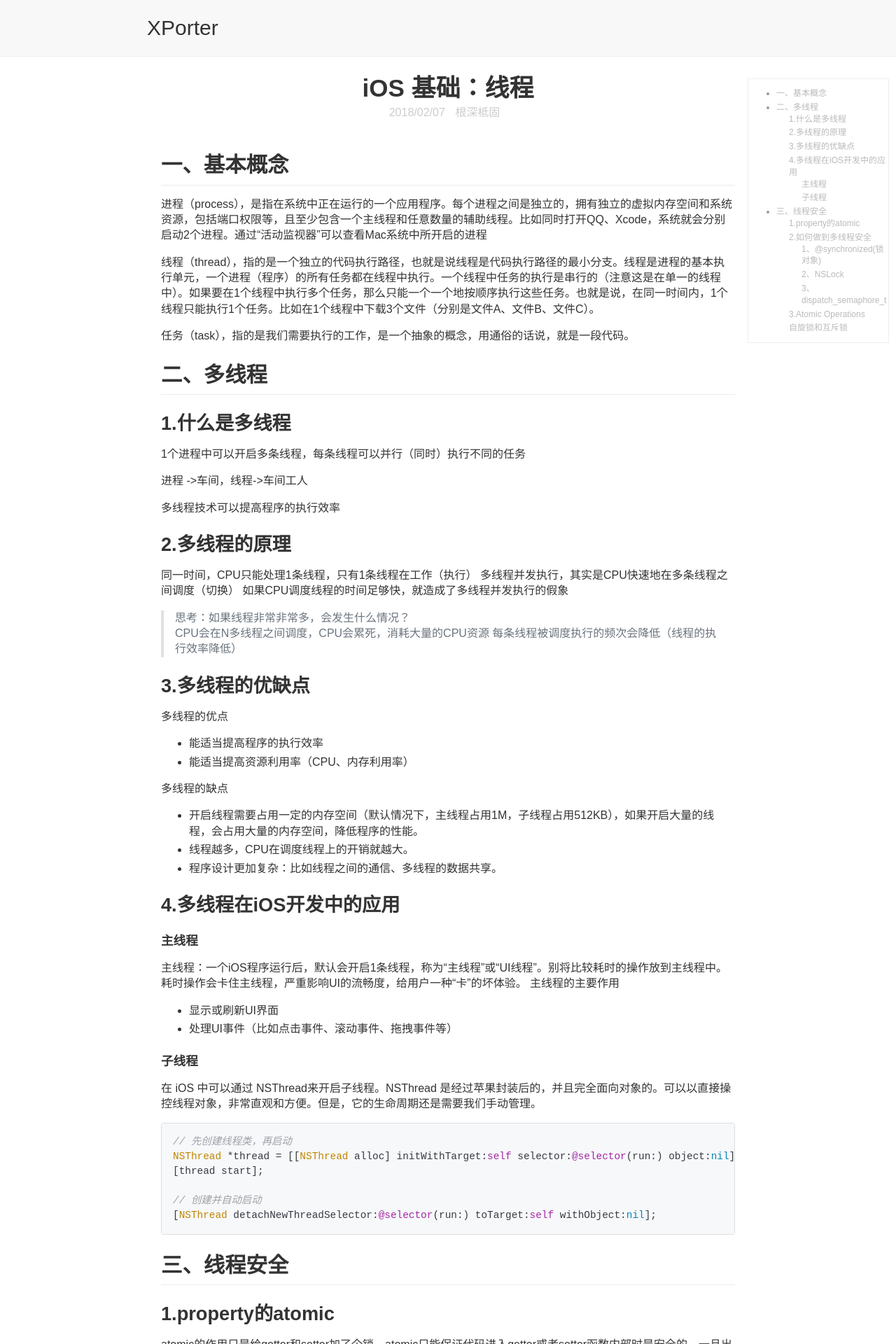
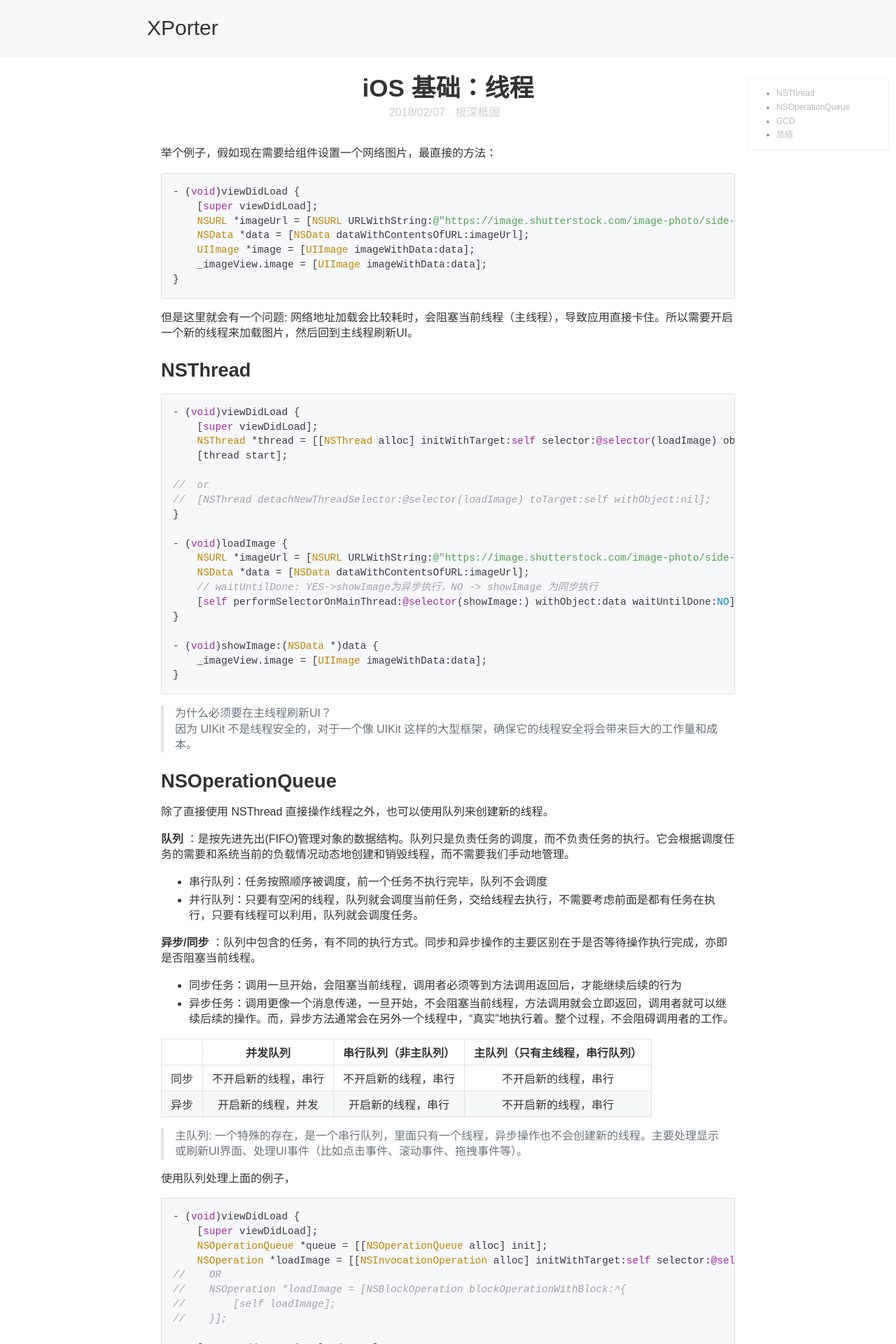
Before and after one commit to nyzhanggy/dulldevil.github.io, a Jekyll site: the page built from _posts/base/2018-2-7-线程.md, in a window 1280 px wide. Shown: the top 1920 px of the page at 70% size. Built offline with Jekyll 4.4.1, drawn with Linux system fonts in a browser that asks for light colours; some of the changed text lies outside the part shown.

Commit message:
no message

````diff
--- a/_posts/base/2018-2-7-线程.md
+++ b/_posts/base/2018-2-7-线程.md
@@ -6,227 +6,180 @@ categories: [根深柢固]
 - TOC
 {:toc}
 
-## 一、基本概念
+举个例子，假如现在需要给组件设置一个网络图片，最直接的方法：
+
+```objective-c
+- (void)viewDidLoad {
+    [super viewDidLoad];
+    NSURL *imageUrl = [NSURL URLWithString:@"https://image.shutterstock.com/image-photo/side-smiling-african-woman-walking-600w-1530309629.jpg"]];
+    NSData *data = [NSData dataWithContentsOfURL:imageUrl];
+    UIImage *image = [UIImage imageWithData:data];
+    _imageView.image = [UIImage imageWithData:data];
+}
+```
+
+但是这里就会有一个问题: 网络地址加载会比较耗时，会阻塞当前线程（主线程），导致应用直接卡住。所以需要开启一个新的线程来加载图片，然后回到主线程刷新UI。
+
+### NSThread
+```objective-c
+- (void)viewDidLoad {
+    [super viewDidLoad];
+    NSThread *thread = [[NSThread alloc] initWithTarget:self selector:@selector(loadImage) object:nil];
+    [thread start];
+
+//  or
+//  [NSThread detachNewThreadSelector:@selector(loadImage) toTarget:self withObject:nil];
+}
+
+- (void)loadImage {
+    NSURL *imageUrl = [NSURL URLWithString:@"https://image.shutterstock.com/image-photo/side-smiling-african-woman-walking-600w-1530309629.jpg"];
+    NSData *data = [NSData dataWithContentsOfURL:imageUrl];
+    // waitUntilDone: YES->showImage为异步执行，NO -> showImage 为同步执行
+    [self performSelectorOnMainThread:@selector(showImage:) withObject:data waitUntilDone:NO];
+}
+
+- (void)showImage:(NSData *)data {
+    _imageView.image = [UIImage imageWithData:data];
+}
+```
+
+> 为什么必须要在主线程刷新UI？
+因为 UIKit 不是线程安全的，对于一个像 UIKit 这样的大型框架，确保它的线程安全将会带来巨大的工作量和成本。
+
+### NSOperationQueue
+除了直接使用 NSThread 直接操作线程之外，也可以使用队列来创建新的线程。
+
+**队列** ：是按先进先出(FIFO)管理对象的数据结构。队列只是负责任务的调度，而不负责任务的执行。它会根据调度任务的需要和系统当前的负载情况动态地创建和销毁线程，而不需要我们手动地管理。
+
+* 串行队列：任务按照顺序被调度，前一个任务不执行完毕，队列不会调度
+* 并行队列：只要有空闲的线程，队列就会调度当前任务，交给线程去执行，不需要考虑前面是都有任务在执行，只要有线程可以利用，队列就会调度任务。
+
+**异步/同步** ：队列中包含的任务，有不同的执行方式。同步和异步操作的主要区别在于是否等待操作执行完成，亦即是否阻塞当前线程。
+
+* 同步任务：调用一旦开始，会阻塞当前线程，调用者必须等到方法调用返回后，才能继续后续的行为
+* 异步任务：调用更像一个消息传递，一旦开始，不会阻塞当前线程，方法调用就会立即返回，调用者就可以继续后续的操作。而，异步方法通常会在另外一个线程中，“真实”地执行着。整个过程，不会阻碍调用者的工作。
+
+
+| |并发队列|串行队列（非主队列）|主队列（只有主线程，串行队列）|
+|:-:|:-:|:-:|:-:|
+|同步|不开启新的线程，串行|不开启新的线程，串行|不开启新的线程，串行|
+|异步|开启新的线程，并发|开启新的线程，串行|不开启新的线程，串行|
+
+> 主队列: 一个特殊的存在，是一个串行队列，里面只有一个线程，异步操作也不会创建新的线程。主要处理显示或刷新UI界面、处理UI事件（比如点击事件、滚动事件、拖拽事件等）。
+
+使用队列处理上面的例子，
+
+```objective-c
+- (void)viewDidLoad {
+    [super viewDidLoad];
+    NSOperationQueue *queue = [[NSOperationQueue alloc] init];
+    NSOperation *loadImage = [[NSInvocationOperation alloc] initWithTarget:self selector:@selector(loadImage) object:nil];
+//    OR
+//    NSOperation *loadImage = [NSBlockOperation blockOperationWithBlock:^{
+//        [self loadImage];
+//    }];
+
+    [queue addOperation:loadImage];
+}
+
+- (void)loadImage {
+    NSURL *imageUrl = [NSURL URLWithString:@"https://image.shutterstock.com/image-photo/side-smiling-african-woman-walking-600w-1530309629.jpg"];
+    NSData *data = [NSData dataWithContentsOfURL:imageUrl];
+
+    NSOperation *showImage = [[NSInvocationOperation alloc] initWithTarget:self selector:@selector(showImage:) object:data];
+//    OR
+//    NSOperation *showImage = [NSBlockOperation blockOperationWithBlock:^{
+//        [self showImage:data];
+//    }];
+    [[NSOperationQueue mainQueue] addOperation:showImage];
+}
+
+- (void)showImage:(NSData *)data {
+    _imageView.image = [UIImage imageWithData:data];
+}
+
+```
+
+
+NSOperationQueue 默认是一个并发队列，并且添加到 NSOperationQueue 里面的 Operation 都是异步执行的。所以 loadImage 会在新的线程中执行，并不会阻塞主线程。
+
+尽管 NSOperationQueue 类是被设计成用来并发执行 operation 的，但是我们也可以强制一个 operation queue 一次只执行一个 operation 。我们可以通过 setMaxConcurrentoperationCount: 方法来设置一个 operation queue 最大可并发的 operation 数，因此将这个值设置成 1 就可以实现让 operation queue 一次只执行一个 operation 的目的。
+
+NSOperation 之间可以添加相互依赖，但是一定要注意不要A依赖B，然后B又依赖A，这样A和B相互依赖造成都不能得到执行。如果A和B处于不同的操作队列，也是可以设置依赖关系的。
+
+```
+[operationB addDependency:operationA];
+```
+
+### GCD
+NSOperation是一个抽象类，是OC语言中基于GCD的面向对象的封装。如果使用GCD来解决上面的问题：
+
+```
+- (void)viewDidLoad {
+    [super viewDidLoad];
+    // dispatch_get_global_queue 获取全局的并行队列
+    dispatch_async(dispatch_get_global_queue(DISPATCH_QUEUE_PRIORITY_DEFAULT, 0), ^{
+        [self loadImage];
+    });
+}
+
+- (void)loadImage {
+    NSURL *imageUrl = [NSURL URLWithString:@"https://image.shutterstock.com/image-photo/side-smiling-african-woman-walking-600w-1530309629.jpg"];
+    NSData *data = [NSData dataWithContentsOfURL:imageUrl];
+    dispatch_async(dispatch_get_main_queue(), ^{
+        [self showImage:data];
+    });
+}
+
+- (void)showImage:(NSData *)data {
+    _imageView.image = [UIImage imageWithData:data];
+}
+```
+
+相对于NSOperationQueue 里面的 Operation 都是异步执行的来说，GCD是可以添加同步任务的。
+
+```
+dispatch_sync(dispatch_get_global_queue(DISPATCH_QUEUE_PRIORITY_DEFAULT, 0), ^{
+    NSLog(@"%@",[NSThread currentThread]);
+});
+```
+
+但是添加同步任务是一个有风险的操作，在串行队列的任务中，向所在的队列添加同步任务操作，就会出现线程锁死的情况。
+
+```
+- (void)viewDidLoad {
+    [super viewDidLoad];
+    dispatch_queue_t serialQueue = dispatch_queue_create("Serial_Queue", DISPATCH_QUEUE_SERIAL);
+
+    dispatch_async(serialQueue, ^{
+        NSLog(@"add task %@",[NSThread currentThread]);
+        [self testSync:serialQueue];
+    });
+    NSLog(@"mian");
+}
+
+- (void)testSync:(dispatch_queue_t)queue {
+    dispatch_sync(queue, ^{
+        NSLog(@"sync1%@",[NSThread currentThread]);
+    });
+
+    NSLog(@"main Sync%@",[NSThread currentThread]);
+}
+```
+
+在iOS由于主队列也是一个串行队列，同时主线程在主队列中，所以下面的操作也会产生锁死
+
+```
+- (void)viewDidLoad {
+    [super viewDidLoad];
+    [self testSync:dispatch_get_main_queue()];
+}
+```
+
+### 总结
 
 进程（process），是指在系统中正在运行的一个应用程序。每个进程之间是独立的，拥有独立的虚拟内存空间和系统资源，包括端口权限等，且至少包含一个主线程和任意数量的辅助线程。比如同时打开QQ、Xcode，系统就会分别启动2个进程。通过“活动监视器”可以查看Mac系统中所开启的进程
 
 线程（thread），指的是一个独立的代码执行路径，也就是说线程是代码执行路径的最小分支。线程是进程的基本执行单元，一个进程（程序）的所有任务都在线程中执行。一个线程中任务的执行是串行的（注意这是在单一的线程中）。如果要在1个线程中执行多个任务，那么只能一个一个地按顺序执行这些任务。也就是说，在同一时间内，1个线程只能执行1个任务。比如在1个线程中下载3个文件（分别是文件A、文件B、文件C）。
 
 任务（task），指的是我们需要执行的工作，是一个抽象的概念，用通俗的话说，就是一段代码。
-
-## 二、多线程
-
-### 1.什么是多线程
-
-1个进程中可以开启多条线程，每条线程可以并行（同时）执行不同的任务
-
-进程 ->车间，线程->车间工人
-
-多线程技术可以提高程序的执行效率
-
-### 2.多线程的原理
-
-同一时间，CPU只能处理1条线程，只有1条线程在工作（执行）
-多线程并发执行，其实是CPU快速地在多条线程之间调度（切换）
-如果CPU调度线程的时间足够快，就造成了多线程并发执行的假象
-
->思考：如果线程非常非常多，会发生什么情况？
-CPU会在N多线程之间调度，CPU会累死，消耗大量的CPU资源
-每条线程被调度执行的频次会降低（线程的执行效率降低）
-
-### 3.多线程的优缺点
-
-多线程的优点
-* 能适当提高程序的执行效率
-* 能适当提高资源利用率（CPU、内存利用率）
-
-多线程的缺点
-* 开启线程需要占用一定的内存空间（默认情况下，主线程占用1M，子线程占用512KB），如果开启大量的线程，会占用大量的内存空间，降低程序的性能。
-* 线程越多，CPU在调度线程上的开销就越大。
-* 程序设计更加复杂：比如线程之间的通信、多线程的数据共享。
-
-
-### 4.多线程在iOS开发中的应用
-###### 主线程
-主线程：一个iOS程序运行后，默认会开启1条线程，称为“主线程”或“UI线程”。别将比较耗时的操作放到主线程中。耗时操作会卡住主线程，严重影响UI的流畅度，给用户一种“卡”的坏体验。
-主线程的主要作用
-* 显示或刷新UI界面
-* 处理UI事件（比如点击事件、滚动事件、拖拽事件等）
-
-###### 子线程
-在 iOS 中可以通过 NSThread来开启子线程。NSThread 是经过苹果封装后的，并且完全面向对象的。可以以直接操控线程对象，非常直观和方便。但是，它的生命周期还是需要我们手动管理。
-
-```
-// 先创建线程类，再启动
-NSThread *thread = [[NSThread alloc] initWithTarget:self selector:@selector(run:) object:nil];
-[thread start];
-
-// 创建并自动启动
-[NSThread detachNewThreadSelector:@selector(run:) toTarget:self withObject:nil];
-```
-
-## 三、线程安全
-
-### 1.property的atomic
-atomic的作用只是给getter和setter加了个锁，atomic只能保证代码进入getter或者setter函数内部时是安全的，一旦出了getter和setter，多线程安全只能靠程序员自己保障了。所以atomic属性和使用property的多线程安全并没什么直接的联系。另外，atomic由于加锁也会带来一些性能损耗，所以我们在编写iOS代码的时候，一般声明property为nonatomic，在需要做多线程安全的场景，自己去额外加锁做同步。
-
-### 2.如何做到多线程安全
-关键字是atomicity（原子性），只要做到原子性，小到一个primitive type变量的访问，大到一长段代码逻辑的执行，原子性能保证代码串行的执行，能保证代码执行到一半的时候，不会有另一个线程介入。
-
-原子性是个相对的概念，它所针对的对象，粒度可大可小。
-
-比如下段代码：
-
-```objective_c
-if (self.stringA.length >= 10) {
-    NSString* subStr = [self.stringA substringWithRange:NSMakeRange(0, 10)];
-}
-```
-
-是非原子性的。
-
-但加锁以后：
-
-```objective_c
-//thread A
-[_lock lock];
-for (int i = 0; i < 100000; i ++) {
-    if (i % 2 == 0) {
-        self.stringA = @"a very long string";
-    }
-    else {
-        self.stringA = @"string";
-    }
-    NSLog(@"Thread A: %@\n", self.stringA);
-}
-[_lock unlock];
-
-//thread B
-[_lock lock];
-if (self.stringA.length >= 10) {
-    NSString* subStr = [self.stringA substringWithRange:NSMakeRange(0, 10)];
-}
-[_lock unlock];
-
-```
-
-整段代码就具有原子性了，就可以认为是多线程安全了。
-
-如何使用哪种锁？iOS给代码加锁的方式有很多种，常用的有：
-#### 1、@synchronized(锁对象)
-
-@synchronized是对mutex递归锁的封装， @synchronized(obj)内部会生成obj对应的递归锁，然后进行加锁、解锁操作
-
-递归锁：允许同一个线程对同一把锁进行重复加锁。要考重点同一个线程和同一把锁
-
-```
-@implementation ThreadSafeQueue {
-    NSMutableArray *_elements;
-}
-
-- (instancetype)init {
-    self = [super init];
-    if (self) {
-        _elements = [NSMutableArray array];
-    }
-    return self;
-}
-
-- (void)push:(id)element {
-    @synchronized (self) {
-        [_elements addObject:element];
-    }
-}
-
-@end
-```
-
-#### 2、NSLock
-
-```
-@implementation ThreadSafeQueue {
-    NSMutableArray *_elements;
-    NSLock *_lock;
-}
-
-- (instancetype)init {
-    self = [super init];
-    if (self) {
-        _elements = [NSMutableArray array];
-        _lock = [[NSLock alloc] init];
-    }
-    return self;
-}
-
-- (void)push:(id)element {
-    [_lock lock];
-    [_elements addObject:element];
-    [_lock unlock];
-}
-
-@end
-```
-
-#### 3、dispatch_semaphore_t
-
-```
-@implementation ThreadSafeQueue {
-    NSMutableArray *_elements;
-    dispatch_queue_t _queue;
-}
-
-- (instancetype)init {
-    self = [super init];
-    if (self) {
-        _elements = [NSMutableArray array];
-        _queue = dispatch_queue_create("label", NULL);
-    }
-    return self;
-}
-
-- (void)push:(id)element {
-    dispatch_semaphore_t sema = dispatch_semaphore_create(0);
-    dispatch_async(_queue, ^{
-       dispatch_semaphore_signal(sema);
-       [_elements addObject:element];
-       dispatch_semaphore_wait(sema, DISPATCH_TIME_FOREVER);
-   });
-}
-@end
-```
-
-
-### 3.Atomic Operations
-
-除了各种锁之外，iOS上还有另一种办法来获取原子性，使用Atomic Operations，相比锁的损耗要小一个数量级左右，在一些追求高性能的第三方Framework代码里可以看到这些Atomic Operations的使用。这些atomic operation可以在/usr/include/libkern/OSAtomic.h中查到：
-
-比如
-
-```objective_c
-_intA ++;
-```
-是非原子性的。
-
-```objective_c
-OSAtomicIncrement32(&(_intA));
-```
-
-是原子性的，多线程安全的。
-
-Atomic Operation只能应用于32位或者64位的数据类型，在多线程使用NSString或者NSArray这类对象的场景，还是得使用锁。
-
-### 自旋锁和互斥锁
-
-自旋锁比互斥锁更着急。
-
-互斥锁：线程会从sleep（加锁）——>running（解锁），过程中有上下文的切换，cpu的抢占，信号的发送等开销。
-
-自旋锁：线程一直是running(加锁——>解锁)，死循环检测锁的标志位
-
-
-互斥锁用于临界区持锁时间比较长的操作，比如下面这些情况都可以考虑
-
-1. 临界区有IO操作
-2. 临界区代码复杂或者循环量大
-3. 临界区竞争非常激烈
-4. 单核处理器
````
Also changed, not shown: _posts/base/2018-2-7-线程安全.md (added, +284 -0 lines), _posts/base/2018-4-18-GCD.md (+0 -20 lines), _posts/hobbies/2020-6-30-安卓逆向.md (+1 -0 lines).
